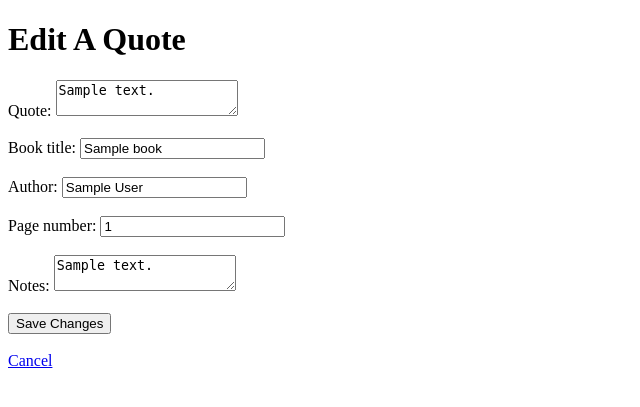
After one commit to nasim-orion/cornered_wisdom, a Django app: page /edit-quote/1/ in a window 1280 px wide. The commit adds this page. Shown: the top 407 px of the page, without its empty margins (0-640 px from the left). Run offline with Django 4.2, Linux system fonts and the light colour scheme; a user stored in the database is signed in; tables that the repository leaves empty hold one stand-in row (values such as "Sample post").

Commit message:
Add quote editing functionality

```diff
--- a/cornered_wisdom/urls.py
+++ b/cornered_wisdom/urls.py
@@ -16,7 +16,7 @@ Including another URLconf
 """
 from django.contrib import admin
 from django.urls import path, include
-from home.views import home, register, add_quote, my_quotes
+from home.views import home, register, add_quote, my_quotes, edit_quote
 
 urlpatterns = [
     path('admin/', admin.site.urls),
@@ -26,4 +26,7 @@ urlpatterns = [
     path('accounts/register/', register, name='register'),
     path('add-quote/', add_quote, name='add_quote'),
     path('my-quotes/', my_quotes, name='my_quotes'),
+    path('edit-quote/<int:quote_id>/', edit_quote, name='edit_quote'),
+
+
 ]
--- /dev/null
+++ b/home/templates/home/edit_quote.html
@@ -0,0 +1,47 @@
+<!DOCTYPE html>
+<html>
+<head>
+    <title>Edit Your Quotes Here — Cornered Wisdom</title>
+</head>
+
+<body>
+
+    <h1>Edit A Quote</h1>
+
+    <form method="post">
+        {% csrf_token %}
+
+        <label>Quote:</label>
+        <textarea name="text">{{ quote.text }}</textarea>
+
+        <br><br>
+
+        <label>Book title:</label>
+        <input type="text" name="book_title" value="{{ quote.book.title }}">
+
+        <br><br>
+
+        <label>Author:</label>
+        <input type="text" name="author" value="{{ quote.book.author }}">
+
+        <br><br>
+
+        <label>Page number:</label>
+        <input type="number" name="page_number" value="{{ quote.page_number|default_if_none:'' }}">
+
+        <br><br>
+
+        <label>Notes:</label>
+        <textarea name="notes">{{ quote.notes }}</textarea>
+
+        <br><br>
+
+        <button type="submit">Save Changes</button>
+    </form>
+
+    <br>
+
+    <a href="{% url 'my_quotes' %}">Cancel</a>
+
+</body>
+</html>
--- a/home/templates/home/home.html
+++ b/home/templates/home/home.html
@@ -44,6 +44,7 @@
     {% endif %}
 
     <a href="{% url 'add_quote' %}">Add Quote</a>
-
+    <br><br>
+     <a href="{% url 'my_quotes' %}">View Saved Quotes</a>
 </body>
 </html>
--- a/home/templates/home/my_quotes.html
+++ b/home/templates/home/my_quotes.html
@@ -9,6 +9,7 @@
     <h1>My Quotes</h1>
 
     {% for quote in quotes %}
+
 
         <blockquote>
             “{{ quote.text }}”
@@ -26,7 +27,7 @@
         {% if quote.notes %}
             <p>{{ quote.notes }}</p>
         {% endif %}
-
+        <a href="{% url 'edit_quote' quote.id %}">Edit</a>
         <hr>
 
     {% empty %}
--- a/home/views.py
+++ b/home/views.py
@@ -60,6 +60,8 @@ def add_quote(request):
     return render(request, "home/add_quote.html")
 
 
+
+
 @login_required
 def my_quotes(request):
     quotes = Quote.objects.filter(user=request.user)
@@ -67,3 +69,23 @@ def my_quotes(request):
     return render(request, "home/my_quotes.html", {
         "quotes": quotes
     })
+
+@login_required
+def edit_quote(request, quote_id):
+    quote = Quote.objects.get(id=quote_id, user=request.user)
+
+    if request.method == "POST":
+        quote.text = request.POST["text"]
+        quote.book.title = request.POST["book_title"]
+        quote.book.author = request.POST["author"]
+        quote.page_number = request.POST["page_number"] if request.POST["page_number"] else None
+        quote.notes = request.POST["notes"]
+
+        quote.book.save()
+        quote.save()
+
+        return redirect("my_quotes")
+
+    return render(request, "home/edit_quote.html", {
+        "quote": quote
+    })
```
